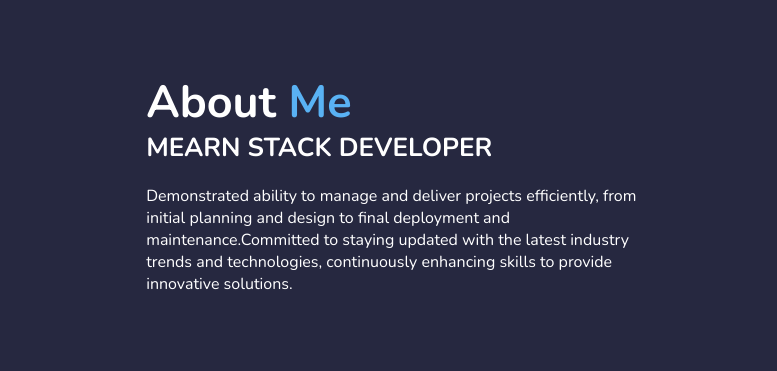
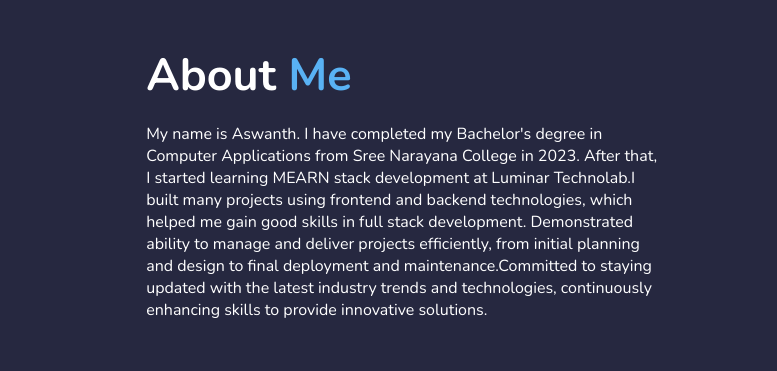
Before and after one commit to aswanth7356/Portfolio, a plain HTML site: page index.html in a window 1280 px wide. Shown: the part 1040-1411 px from the top of the page, 503-1280 px from the left. Drawn offline with nearby package versions, Linux system fonts and the light colour scheme.

Commit message:
upadateoo

```diff
--- a/index.html
+++ b/index.html
@@ -62,8 +62,11 @@
 
         <div class="about-content" style="margin-left: 13rem;">
             <h2 class="heading">About <span>Me</span></h2>
-            <h3>MEARN STACK DEVELOPER</h3>
-            <p>Demonstrated ability to manage and deliver projects efficiently, from initial planning and design to
+            <p>My name is Aswanth. I have completed my Bachelor's degree in Computer Applications from Sree Narayana
+                College in 2023. After that, I started learning MEARN stack development at Luminar Technolab.I built
+                many projects using frontend and backend technologies, which helped me gain good skills in full stack
+                development.
+                Demonstrated ability to manage and deliver projects efficiently, from initial planning and design to
                 final deployment and
                 maintenance.Committed to staying updated with the latest industry trends and technologies, continuously
                 enhancing skills to
```
